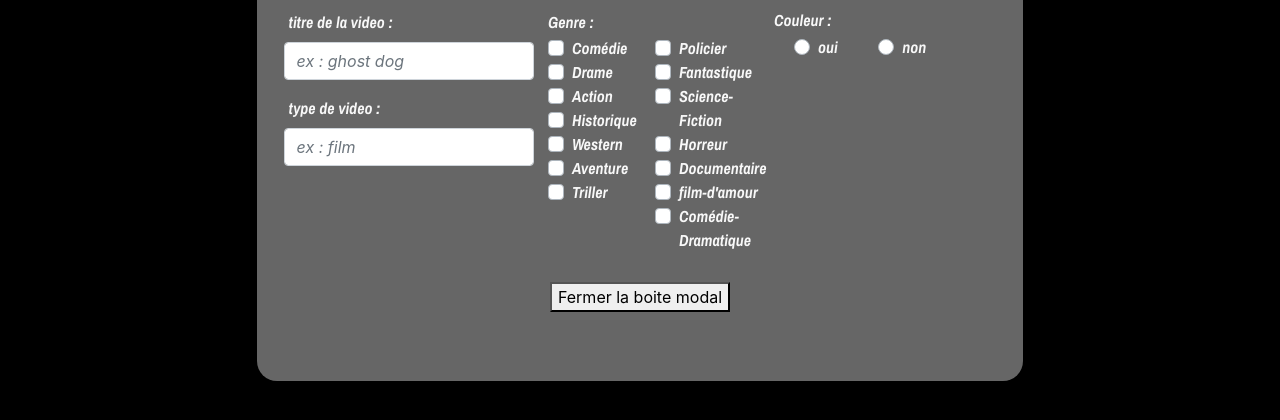
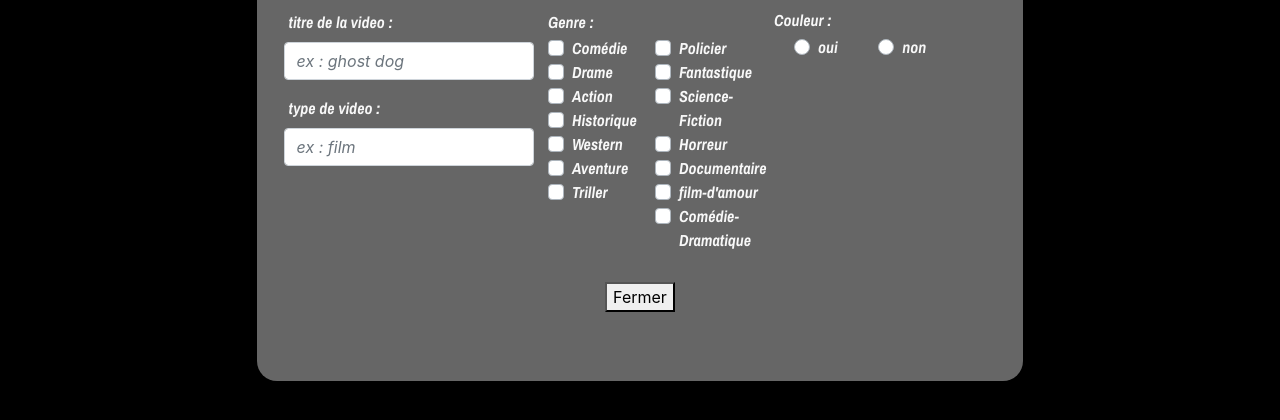
Before and after one commit to FranckMart/Projet_cinema, a PHP site: page /formulaire_film_serie.php in a window 1280 px wide, after a click on "Ouvrir la boite modal". Shown: the part 258-678 px from the top of the page. Run offline with PHP 8.4, Linux system fonts and the light colour scheme.

Commit message:
mise a jour btn radio plus texte fermer

```diff
--- a/include/ffs_1.php
+++ b/include/ffs_1.php
@@ -98,15 +98,15 @@
         <div class="wrapper-elements-ffs-2">
         <p class="titre-checkbox">Couleur :</p>
             <div class="custom-control custom-radio custom-control-inline margin2">
-                <input type="radio" id="oui" name="oui" value="oui" class="custom-control-input">
+                <input type="radio" id="oui" name="choix" value="oui" class="custom-control-input">
                 <label class="custom-control-label" for="oui">oui</label>
             </div>
             <div class="custom-control custom-radio custom-control-inline margin2">
-                <input type="radio" id="non" name="non" value="non" class="custom-control-input">
+                <input type="radio" id="non" name="choix" value="non" class="custom-control-input">
                 <label class="custom-control-label" for="non">non</label>
             </div>
         </div>
         <div class="submit">
-            <button class="js-modal-close">Fermer la boite modal</button>
+            <button class="js-modal-close">Fermer</button>
         </div>
 </aside>
--- a/include/ffs_2.php
+++ b/include/ffs_2.php
@@ -97,7 +97,7 @@
             </div>
         </div>
         <div class="submit">
-            <button class="js-modal-close">Fermer la boite modal</button>
+            <button class="js-modal-close">Fermer</button>
         </div>
     </div>
 </aside>
--- a/include/ffs_3.php
+++ b/include/ffs_3.php
@@ -23,7 +23,7 @@
         </div>
 
     <div class="submit">
-        <button class="js-modal-close">Fermer la boite modal</button>
+        <button class="js-modal-close">Fermer</button>
     </div>
 </aside>
 
```
